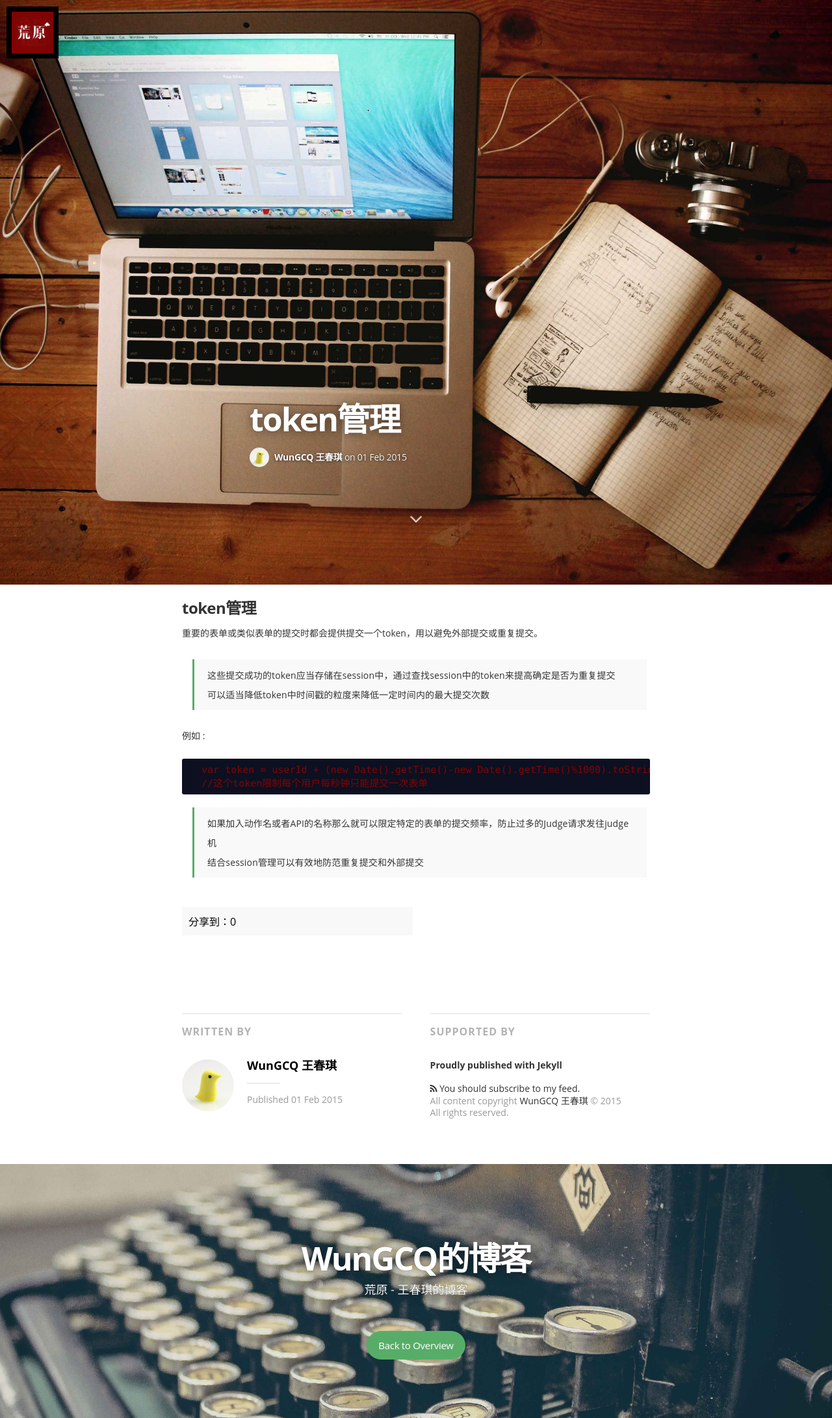
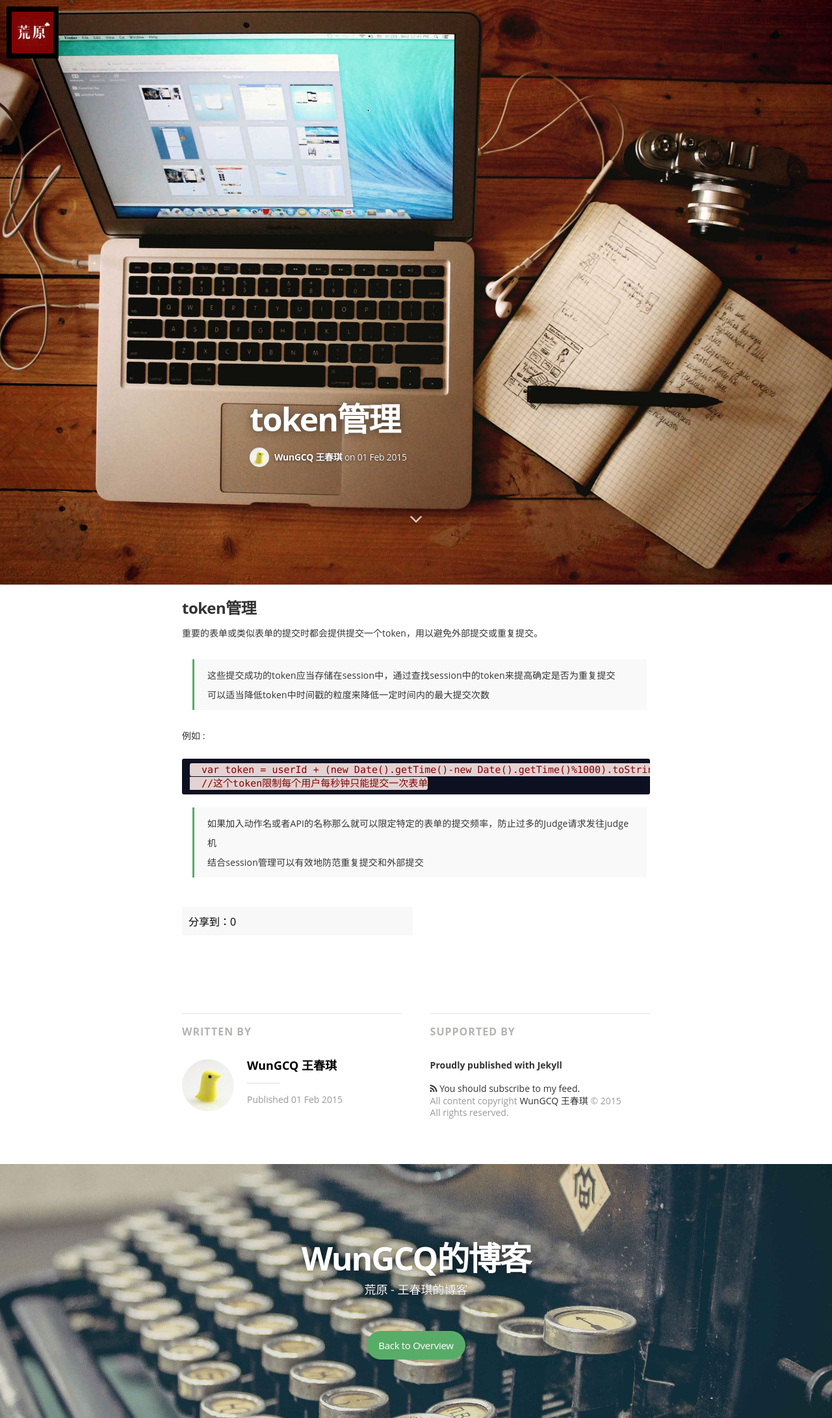
Before and after one commit to wcqblog/wcqblog.github.io, a Jekyll site: the page built from _posts/2015-02-01-token.markdown, in a window 1280 px wide. Shown: the whole page at 65% size. Built offline with Jekyll 4.4.1, drawn with Linux system fonts in a browser that asks for light colours; nearby versions of some CDN libraries; some web fonts are replaced; Markdown is read by kramdown in place of the engine named in the settings; comment, search, counter and statistics services are not loaded.

Commit message:
Update main.sass

```diff
--- a/css/main.sass
+++ b/css/main.sass
@@ -621,7 +621,7 @@ code
 code
   padding: 1px 5px
   color:  #820404
-  background-color:rgba(228, 46, 46, 0.16)
+  background-color:#e3d2d2
 
 
 pre
```
